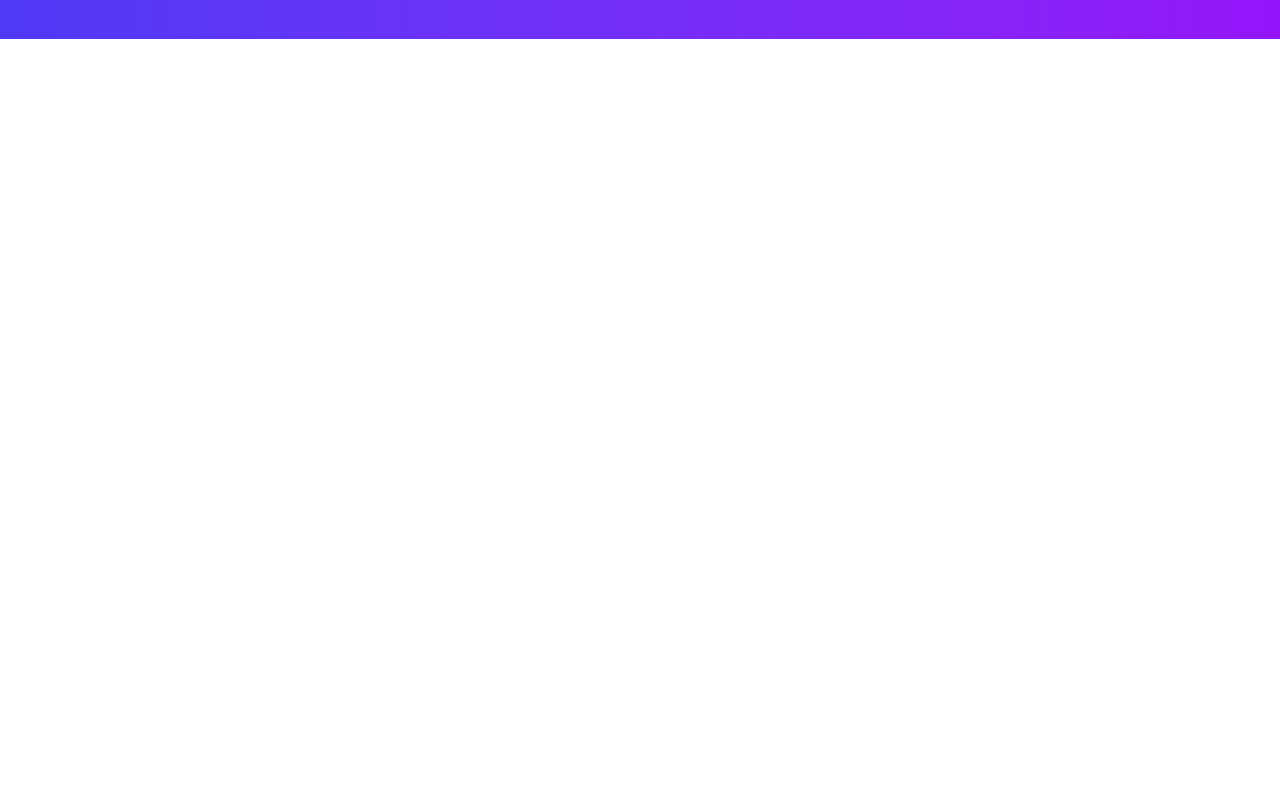
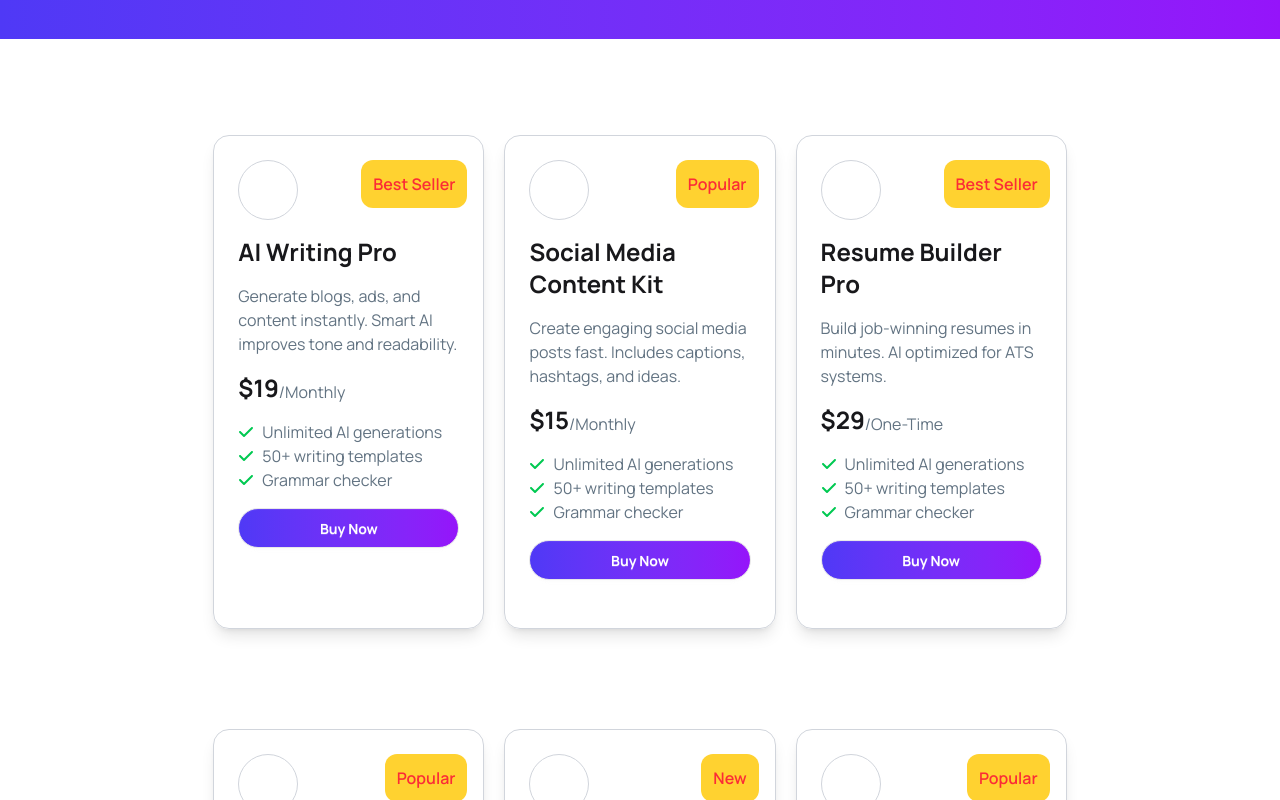
Before and after one commit to sazeeb-saha/B13-A6-Digitools-Platform, a React (Vite) app: page / in a window 1280 px wide. Shown: the part 960-1760 px from the top of the page. Before the commit the page ends 1095 px from the top, so only its background shows below. Built offline with nearby package versions, Linux system fonts and the light colour scheme.

Commit message:
add models and make card of products dynamicly

```diff
--- a/package.json
+++ b/package.json
@@ -13,6 +13,7 @@
     "@tailwindcss/vite": "^4.2.2",
     "react": "^19.2.4",
     "react-dom": "^19.2.4",
+    "react-icons": "^5.6.0",
     "tailwindcss": "^4.2.2"
   },
   "devDependencies": {
--- a/src/App.jsx
+++ b/src/App.jsx
@@ -1,15 +1,27 @@
+import { Suspense } from "react";
 import "./App.css";
 import Banner from "./components/banner/Banner";
-
+import Models from "./components/models/Models";
 import Navbar from "./components/navbar/Navbar";
 import State from "./components/state/State";
 
+const getModels = async () => {
+  const res = await fetch("/data.json");
+  return res.json();
+};
+
 function App() {
+  const modelPromise = getModels();
   return (
     <>
       <Navbar></Navbar>
       <Banner></Banner>
       <State></State>
+      <Suspense
+        fallback={<span className="loading loading-bars loading-xl"></span>}
+      >
+        <Models modelPromise={modelPromise}></Models>
+      </Suspense>
     </>
   );
 }
--- a/src/components/banner/Banner.jsx
+++ b/src/components/banner/Banner.jsx
@@ -32,8 +32,8 @@ const Banner = () => {
               Explore Products
             </button>
 
-            <div class=" p-[1px] bg-linear-to-r from-[#4F39F6] to-[#9514FA]  rounded-full">
-              <div class="bg-white rounded-full">
+            <div className=" p-[1px] bg-linear-to-r from-[#4F39F6] to-[#9514FA]  rounded-full">
+              <div className="bg-white rounded-full">
                 <button className="flex items-center gap-1.5  bg-linear-to-r from-[#4F39F6] to-[#9514FA] border px-2.5 py-2.5  rounded-full bg-clip-text text-transparent font-bold ">
                   <img src={play} alt="" />
                   Watch Demo
--- /dev/null
+++ b/src/components/modelCard/Card.jsx
@@ -0,0 +1,53 @@
+import React from "react";
+import { useState } from "react";
+import { FaCheck } from "react-icons/fa6";
+
+const Card = ({ model }) => {
+  const [isBuy, setIsBuy] = useState(false);
+
+  return (
+    <div className=" space-y-4 border border-gray-300 rounded-2xl shadow-lg mb-20 p-6 relative">
+      <div className="bg-amber-300 rounded-xl w-fit p-3 text-red-500 font-semibold absolute right-4 ">
+        <p>{model.tag}</p>
+      </div>
+      <div className="border border-gray-300 rounded-full w-[60px] h-[60px] flex items-center justify-center">
+        {/* <img src={iconImg} alt="Icon Image" /> */}
+      </div>
+      <div className="space-y-4">
+        <h1 className="text-2xl font-bold">{model.name} </h1>
+        <p className="text-[#627382]">{model.description}</p>
+      </div>
+      <div className=" flex ">
+        <p className="text-2xl font-bold">${model.price}</p>
+        <div className="flex items-baseline-last text-[#627382] ">
+          <p className="capitalize">/{model.period}</p>
+        </div>
+      </div>
+      <div>
+        <div className="flex items-center gap-2  text-[#627382]">
+          <FaCheck className="text-green-500 font-bold" /> Unlimited AI
+          generations{" "}
+        </div>
+        <div className="flex items-center gap-2  text-[#627382]">
+          <FaCheck className="text-green-500 font-bold" /> 50+ writing templates
+        </div>
+        <div className="flex items-center gap-2  text-[#627382]">
+          <FaCheck className="text-green-500 font-bold" /> Grammar checker
+        </div>
+      </div>
+      <button
+        onClick={() => setIsBuy(true)}
+        className={
+          isBuy
+            ? "btn bg-linear-to-r from-green-600 to-green-500 w-full rounded-full text-white font-bold p-3.5 mb-6"
+            : "btn bg-linear-to-r from-[#4F39F6] to-[#9514FA] w-full rounded-full text-white font-bold p-3.5 mb-6"
+        }
+      >
+        {isBuy ? "Added To Cart" : "Buy Now"}
+      </button>
+    </div>
+  );
+};
+
+export default Card;
+// btn bg-linear-to-r from-[#4F39F6] to-[#9514FA] w-full rounded-full text-white font-bold p-3.5 mb-6
--- /dev/null
+++ b/src/components/models/Models.jsx
@@ -0,0 +1,18 @@
+import React from "react";
+import { use } from "react";
+import Card from "../modelCard/Card";
+
+const Models = ({ modelPromise }) => {
+  const models = use(modelPromise);
+  //   console.log(models);
+
+  return (
+    <div className="container   mx-auto   lg:w-8/12 grid grid-cols-1 md:grid-cols-2 gap-5 lg:grid-cols-3">
+      {models.map((model) => (
+        <Card key={model.id} model={model}></Card>
+      ))}
+    </div>
+  );
+};
+
+export default Models;
```
Also changed, not shown: 1 other file (tests, documents, lock files or other folders).
